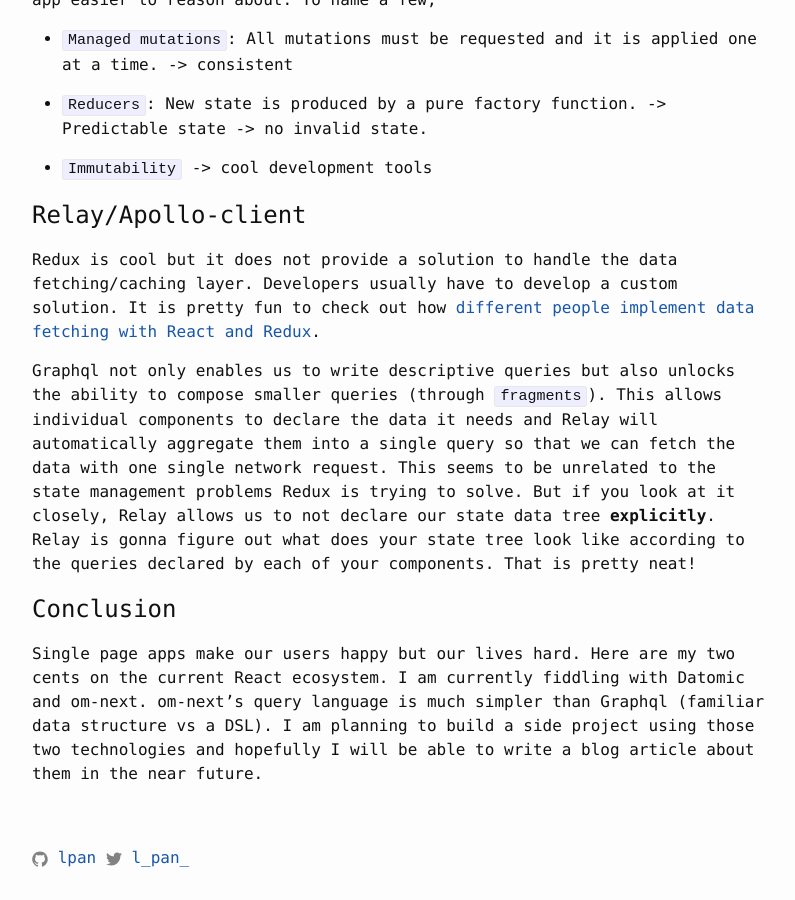
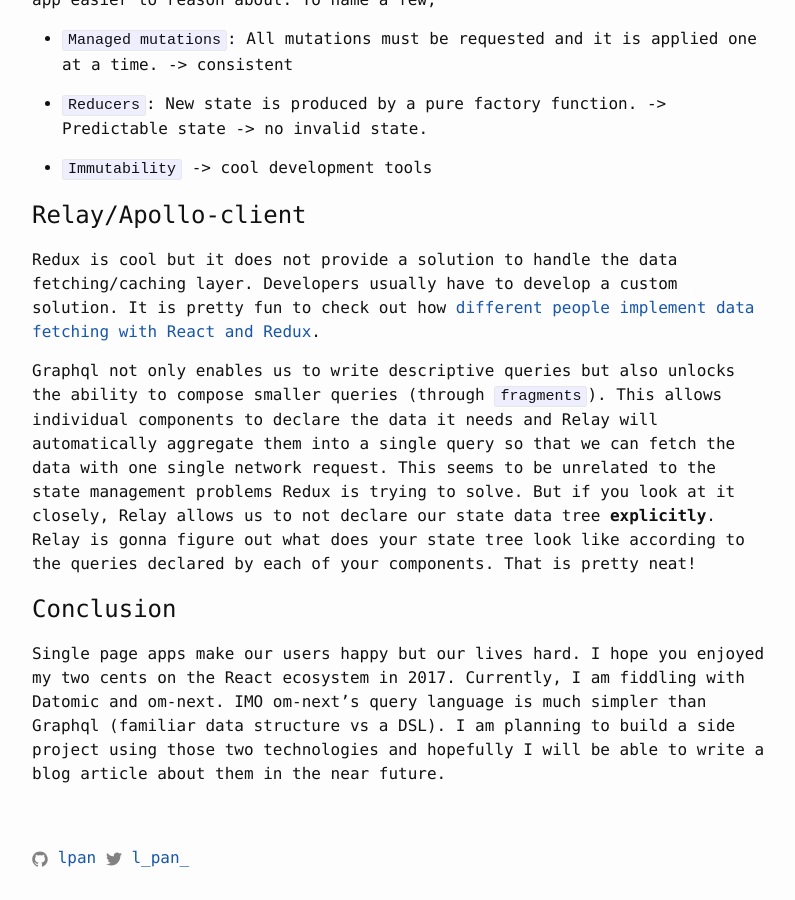
Before and after one commit to lpan/lpan.github.io, a Jekyll site: the page built from _posts/2017-07-08-react-and-friends.md, in a window 1280 px wide and 900 px high, scrolled down 1302 px. Shown: the whole window, without its empty margins (238-1033 px from the left). Built offline with Jekyll 4.4.1, drawn with Linux system fonts in a browser that asks for light colours; comment, search, counter and statistics services are not loaded; some of the changed text lies outside the part shown.

Commit message:
:wrench: grammar

```diff
--- a/_posts/2017-07-08-react-and-friends.md
+++ b/_posts/2017-07-08-react-and-friends.md
@@ -81,9 +81,9 @@ components. That is pretty neat!
 
 # Conclusion
 
-Single page apps make our users happy but our lives hard. Here are my two cents
-on the current React ecosystem. I am currently fiddling with Datomic and
-om-next. om-next's query language is much simpler than Graphql (familiar data
-structure vs a DSL). I am planning to build a side project using those two
+Single page apps make our users happy but our lives hard. I hope you enjoyed my
+two cents on the React ecosystem in 2017. Currently, I am fiddling with Datomic
+and om-next. IMO om-next's query language is much simpler than Graphql (familiar
+data structure vs a DSL). I am planning to build a side project using those two
 technologies and hopefully I will be able to write a blog article about them in
 the near future.
```
Also changed, not shown: other parts of _posts/2017-07-08-react-and-friends.md (+3 -3 lines).
